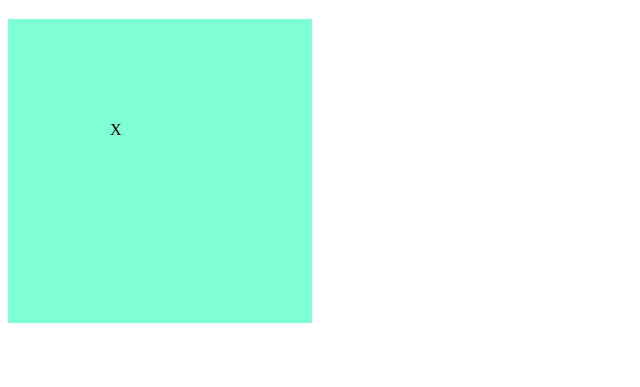
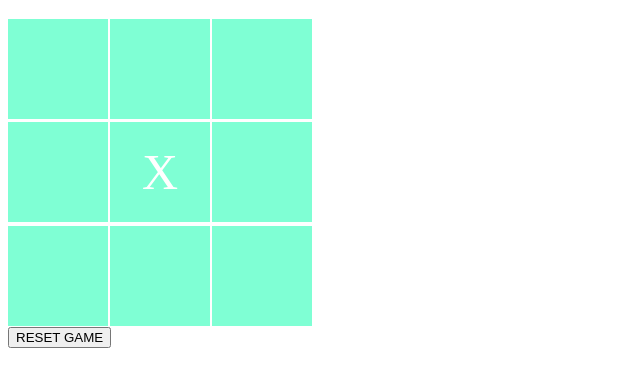
Before and after one commit to rattomegan/tic-tac-toe_pave, a plain HTML site: page index.html in a window 1280 px wide. Both pictures are taken after a click on the element 160 px from the left and 231 px from the top of the page. Shown: the part 61-448 px from the top of the page, without its empty margins (0-640 px from the left). Drawn offline with Linux system fonts and the light colour scheme.

Commit message:
refactor code and add reset button while my palms aren't shorting my keyboard

```diff
--- a/index.html
+++ b/index.html
@@ -22,5 +22,6 @@
     <div class="square" id="7"></div>
     <div class="square" id="8"></div>
   </div>
+  <button>RESET GAME</button>
 </body>
 </html>
--- a/main.js
+++ b/main.js
@@ -1,4 +1,4 @@
-let winningCombos = [
+const winningCombos = [
   [0, 1, 2],
   [3, 4, 5],
   [6, 7, 8],
@@ -7,67 +7,61 @@ let winningCombos = [
   [2, 5, 8],
   [0, 4, 8],
   [2, 4, 6]
-]
+];
 
-let board, turn, winner
+let board, player, winner;
 
 let boardEl = document.querySelector('.board');
-let sqEls = document.querySelectorAll('.square')
+let sqEls = document.querySelectorAll('.square');
+let textEl = document.querySelector('h2');
 
-
-boardEl.addEventListener('click', makeMove)
+boardEl.addEventListener('click', makeMove);
+document.querySelector('button').addEventListener('click', init);
 
 function makeMove(evt) {
+  // clear text element before next move
+  textEl.textContent = ''
+  // get index of square that's clicked
   let idx = evt.target.id
-  board[idx] = player;
-  console.log(idx)
-  board.forEach(function(sq, idx) {
-    // if 1 = X || -1 = O
-    if(board[idx] === 1) {
-      sqEls[idx].textContent = "X"
-    }
-    if(board[idx] === -1) {
-      sqEls[idx].textContent = "O"
-    }
-    if(board[idx] === 0) {
-      sqEls[idx].textContent = ""
-    }
-  })
-  winner = getWinner()
-  render()
+  if (!board[idx]) {
+    board[idx] = player;
+  } else {
+    textEl.textContent = 'Pick another square'
+  }
+  winner = getWinner();
+  render();
   player *= -1;
 }
 
 function render() {
-  if (winner === 1) {
-    return document.querySelector('h2').innerText = 'Player 1 Won!'
-  }
-  if (winner === -1) {
-    return document.querySelector('h2').innerText = 'Player 2 Won!'
-  }
-  if (winner === 'Tie') {
-    return document.querySelector('h2').innerText = 'Tie!'
-  }
+  // display token
+  board.forEach(function(sq, idx) {
+    if(board[idx] === 1) sqEls[idx].textContent = "X";
+    if(board[idx] === -1) sqEls[idx].textContent = "O";
+    if(board[idx] === 0) sqEls[idx].textContent = "";
+  });
+  // display winner
+  if (winner === 1) return textEl.textContent = 'Player 1 Won!';
+  if (winner === -1) return textEl.textContent = 'Player 2 Won!';
+  if (winner === 'Tie') return textEl.textContent = 'Tie!';
 }
+
 function getWinner() {
   for (let i = 0; i < winningCombos.length; i++) {
     if(Math.abs(board[winningCombos[i][0]] + board[winningCombos[i][1]] + board[winningCombos[i][2]]) === 3) {
       return winner = board[winningCombos[i][0]]
     }
-  }
+  };
   if(board.includes(0)) return null;
-  return "Tie"
-}
+  return "Tie";
+};
 
 function init() {
-  board = [
-    0, 0, 0,
-    0, 0, 0,
-    0, 0, 0
-  ];
+  textEl.textContent = ''
+  board = [0, 0, 0, 0, 0, 0, 0, 0, 0];
   player = 1;
-}
+  winner = null;
+  render();
+};
 
 init();
-
-// write function to determine if there's a win
--- a/styles.css
+++ b/styles.css
@@ -1,13 +1,18 @@
 .board {
-  width: 304px;
-  height: 304px;
+  width: 308px;
+  height: 308px;
   display: flex;
   flex-wrap: wrap;
-  background-color: aquamarine;
   gap: 2px;
 }
 
 .square {
   width: 100px;
   height: 100px;
+  background-color: aquamarine;
+  font-size: 50px;
+  color: white;
+  display: flex;
+  align-items: center;
+  justify-content: center;
 }
```
